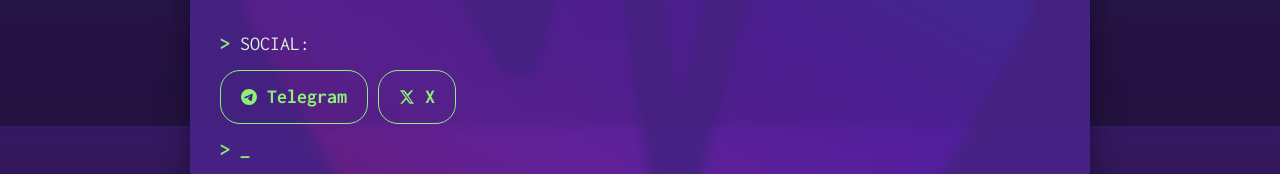
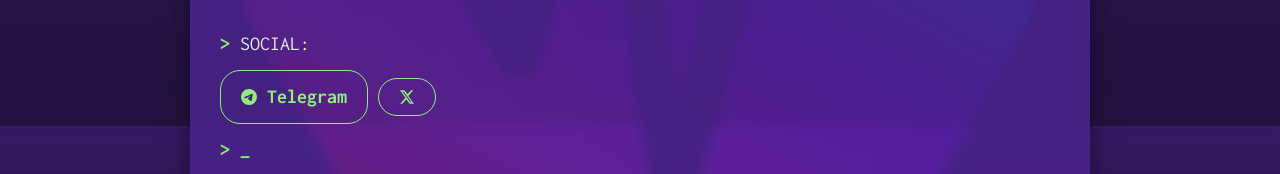
Before and after one commit to IconicLabHQ/E-MC, a plain HTML site: page index.html in a window 1280 px wide. Shown: the part 674-848 px from the top of the page. Drawn offline with Linux system fonts and the light colour scheme.

Commit message:
Update index.html

```diff
--- a/index.html
+++ b/index.html
@@ -599,7 +599,7 @@
     <svg width="16" height="16" viewBox="0 0 24 24" fill="currentColor">
         <path d="M18.244 2H21.5l-7.5 8.571L22.5 22h-6.563l-5.088-6.107L5.05 22H1.794l7.92-9.057L1.5 2h6.63l4.668 5.602L18.244 2zM16.95 20h1.84L7.21 4h-1.8l11.54 16z"/>
     </svg>
-    X
+
 </a>
 
                 </div>
```
